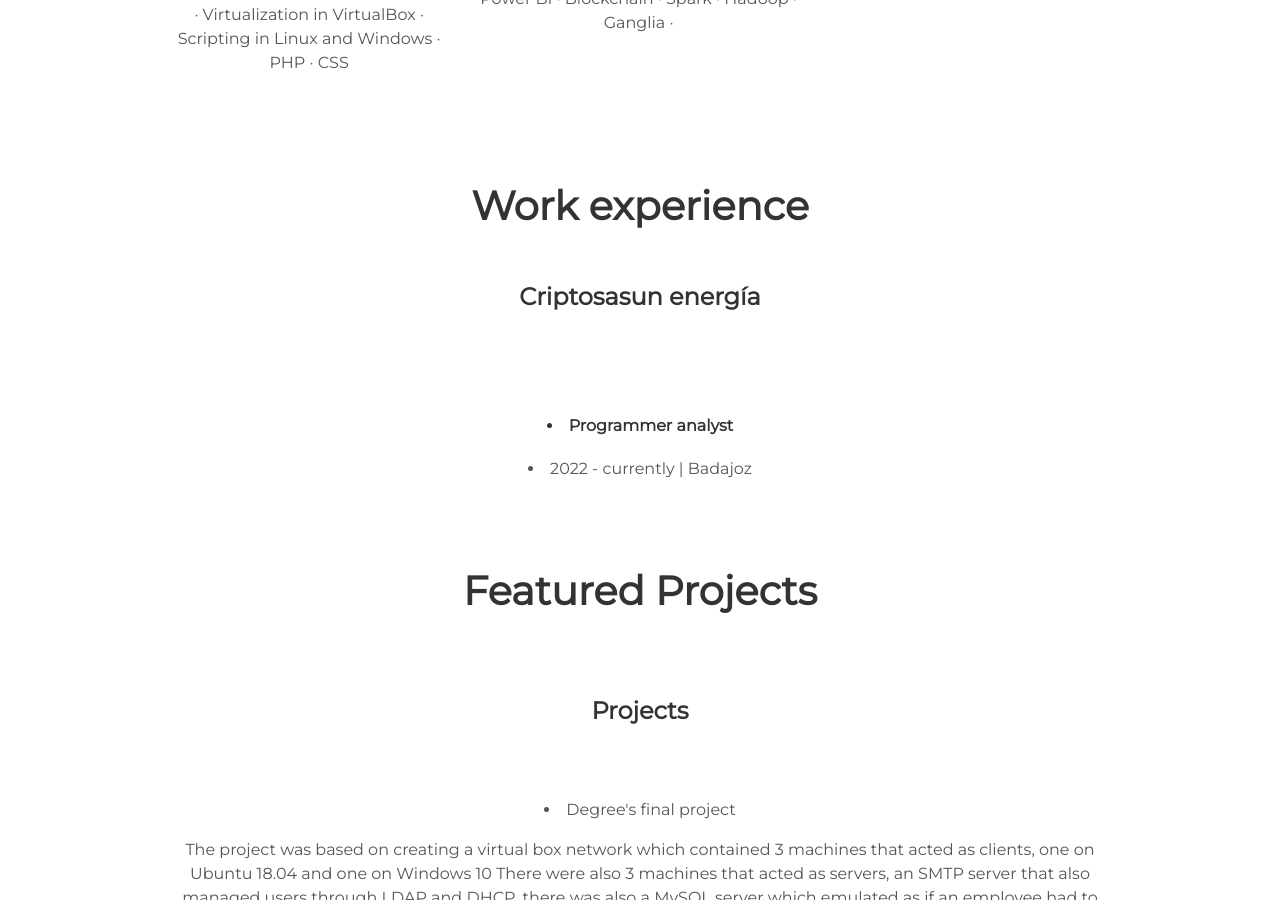
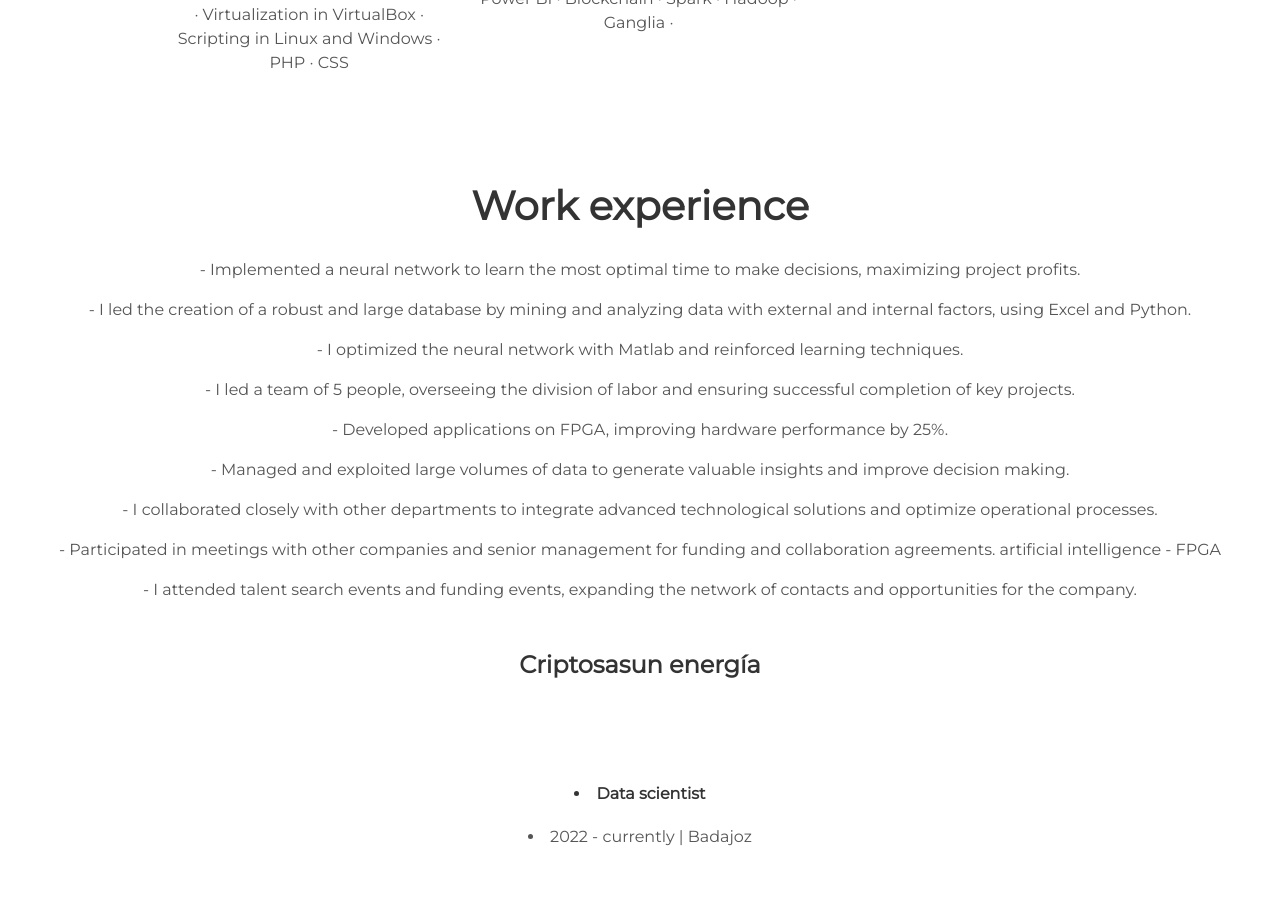
Before and after one commit to dev-freddiies/de-freddiies.github.io, a Jekyll site: the page index.html, which Jekyll copies as it is, in a window 1280 px wide and 900 px high, scrolled down 2179 px. Built offline with Jekyll 4.4.1, drawn with Linux system fonts in a browser that asks for light colours.

Commit message:
Update index.html

```diff
--- a/index.html
+++ b/index.html
@@ -91,13 +91,36 @@
   <section id="work-experience">
         <div class="user-details">
   <h1> Work experience </h1>
+       <p> - Implemented a neural network to learn the most optimal time to make decisions, maximizing project profits.
+        <p><p>
+           - I led the creation of a robust and large database by mining and analyzing data with external and internal factors, using Excel and Python.
+         <p><p>
+           - I optimized the neural network with Matlab and reinforced learning techniques.
+          <p><p>
+           - I led a team of 5 people, overseeing the division of labor and ensuring successful completion of key projects.
+           <p><p>
+           - Developed applications on FPGA, improving hardware performance by 25%.
+            <p><p>
+           - Managed and exploited large volumes of data to generate valuable insights and improve decision making.
+             <p><p>
+           - I collaborated closely with other departments to integrate advanced technological solutions and optimize operational processes.
+              <p><p>
+           - Participated in meetings with other companies and senior management for funding and collaboration agreements.
+           artificial intelligence - FPGA
+               <p><p>
+                - I attended talent search events and funding events, expanding the network of contacts and opportunities for the company.
+                    <p><p>
+
+
+         <p>
+
 </div>
 
  <div align=center>
     <h3> Criptosasun energía </h3>
      <br></br>
 
-       <h4><li> Programmer analyst </li></h4>
+       <h4><li> Data scientist </li></h4>
        <li> 2022 - currently | Badajoz </li>
        <i class="devicon-androidstudio-original-wordmark-plain colored"></i>
 
```
